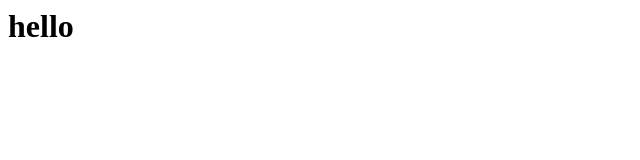
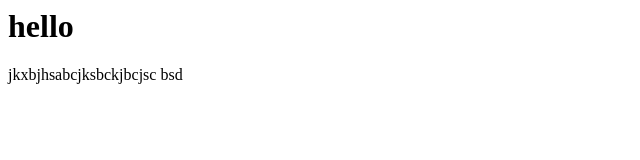
Before and after one commit to Turkiabd/education, a plain HTML site: page index.html in a window 1280 px wide. Shown: the whole page, without its empty margins (0-640 px from the left). Drawn offline with Linux system fonts and the light colour scheme.

Commit message:
add new 1st paragraph

```diff
--- a/index.html
+++ b/index.html
@@ -1 +1,2 @@
 <h1>hello</h1>
+<p>jkxbjhsabcjksbckjbcjsc bsd </p>
```
